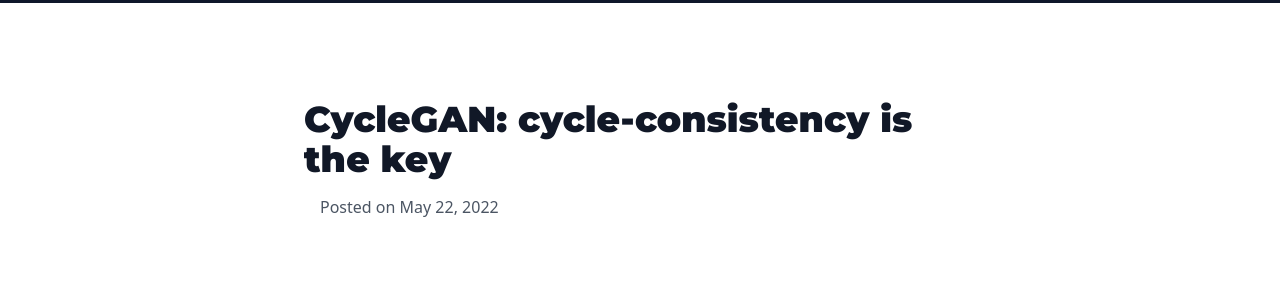
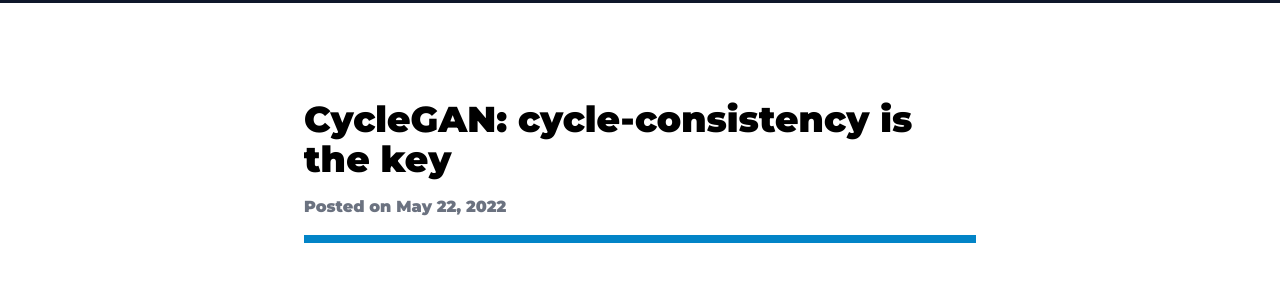
Before and after one commit to rajrathi/rajrathi.github.io, a Gatsby site: page /blog/blog_101/ in a window 1280 px wide. Shown: the part 61-342 px from the top of the page. Built offline with nearby package versions, Linux system fonts and the light colour scheme; Gatsby itself is replaced by a stand-in of ours.

```diff
--- a/package.json
+++ b/package.json
@@ -53,7 +53,7 @@
   "license": "MIT",
   "scripts": {
     "build": "gatsby build",
-    "develop": "gatsby develop",
+    "develop": "gatsby develop -H 0.0.0.0",
     "format": "prettier --write \"**/*.{js,jsx,ts,tsx,json,md}\"",
     "start": "npm run develop",
     "serve": "gatsby serve",
--- a/src/templates/blog-post.jsx
+++ b/src/templates/blog-post.jsx
@@ -7,8 +7,8 @@
 import SEO from '../components/seo';
 
 const classes = {
-  title: 'text-4xl text-gray-900 font-bold font-Montserrat',
-  date: 'm-4 text-gray-600 font-light',
+  title: 'text-4xl text-black font-bold font-Montserrat',
+  date: 'mt-4 mb-4 text-gray-500 font-Montserrat',
 };
 
 const BlogPost = ({ data }) => {
@@ -23,6 +23,7 @@
           <p className={classes.date}>
             Posted on {moment(post.frontmatter.date).format('MMMM D, YYYY')}
           </p>
+          <div class="border-b-8 border-sky-600"></div>
           <section itemProp="articleBody" className="blog-content">
           <MDXRenderer>{post.body}</MDXRenderer>
         </section>
```
Also changed, not shown: 1 other file.
